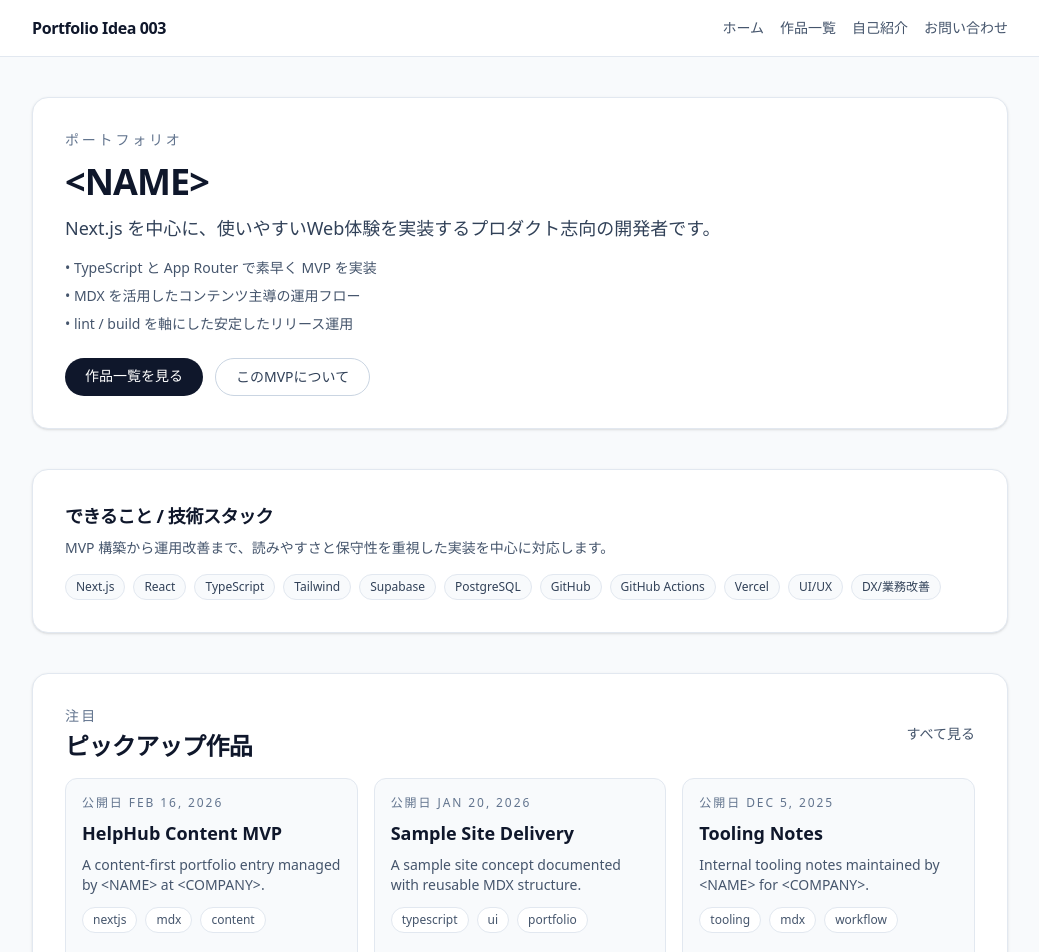
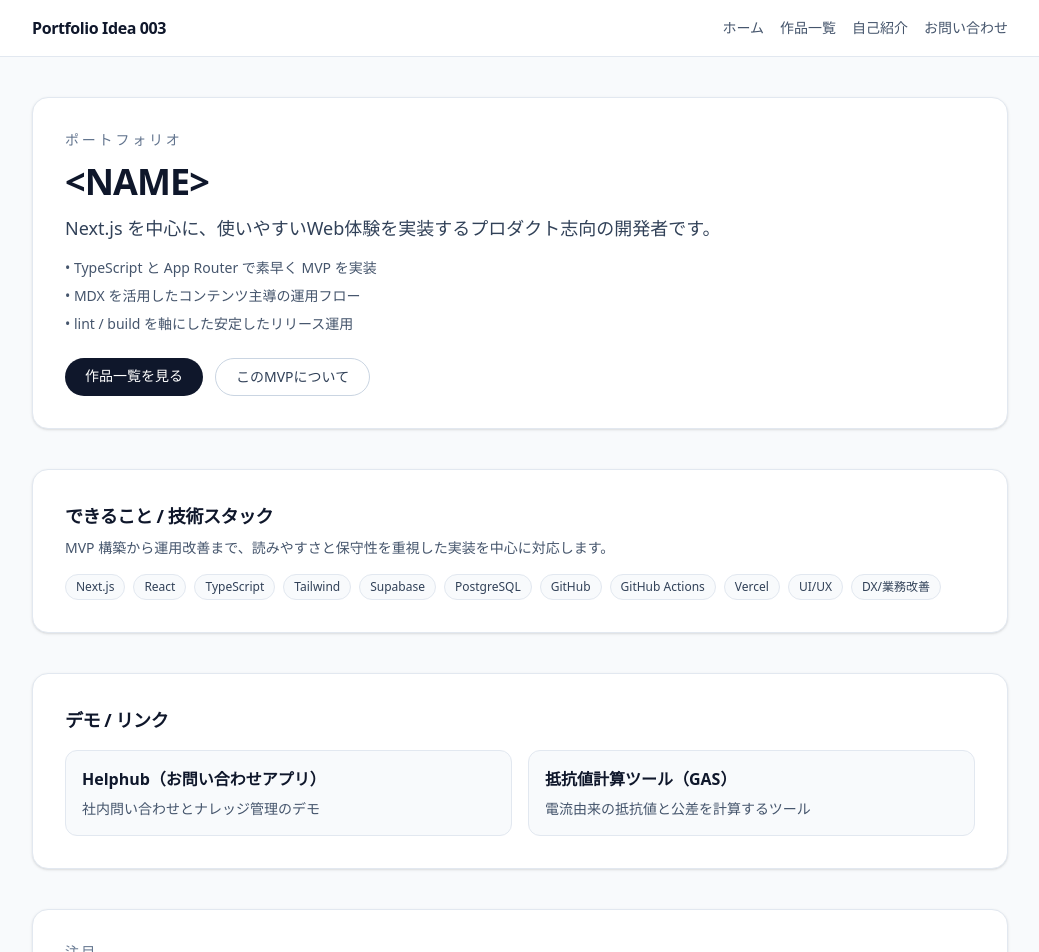
Before and after one commit to Kujara-jp/portfolio-idea-003, a Next.js app: page / in a window 1280 px wide. Shown: the top 952 px of the page, without its empty margins (120-1159 px from the left). Built offline with nearby package versions, Linux system fonts and the light colour scheme.

Commit message:
feat: add external demo links (#9)

```diff
--- a/src/app/page.tsx
+++ b/src/app/page.tsx
@@ -74,6 +74,30 @@ export default async function HomePage() {
       </section>
 
       <section className="rounded-2xl border border-slate-200 bg-white p-6 shadow-sm sm:p-8">
+        <h2 className="text-lg font-semibold tracking-tight text-slate-900">デモ / リンク</h2>
+        <div className="mt-4 grid gap-4 md:grid-cols-2">
+          <Link
+            href="https://helphub-pink.vercel.app/"
+            target="_blank"
+            rel="noopener noreferrer"
+            className="rounded-xl border border-slate-200 bg-slate-50 p-4 hover:bg-slate-100"
+          >
+            <h3 className="text-base font-semibold text-slate-900">Helphub（お問い合わせアプリ）</h3>
+            <p className="mt-2 text-sm text-slate-600">社内問い合わせとナレッジ管理のデモ</p>
+          </Link>
+          <Link
+            href="https://script.google.com/macros/s/AKfycbw4iMuLsAs7Qfzio8AMCQkP8UERdF2O95crLyvJKfnchSdH9lgBrZSv3VaFcJvG5M68pQ/exec"
+            target="_blank"
+            rel="noopener noreferrer"
+            className="rounded-xl border border-slate-200 bg-slate-50 p-4 hover:bg-slate-100"
+          >
+            <h3 className="text-base font-semibold text-slate-900">抵抗値計算ツール（GAS）</h3>
+            <p className="mt-2 text-sm text-slate-600">電流由来の抵抗値と公差を計算するツール</p>
+          </Link>
+        </div>
+      </section>
+
+      <section className="rounded-2xl border border-slate-200 bg-white p-6 shadow-sm sm:p-8">
         <div className="mb-4 flex items-center justify-between">
           <div>
             <p className="text-sm font-medium uppercase tracking-[0.16em] text-slate-500">注目</p>
```
